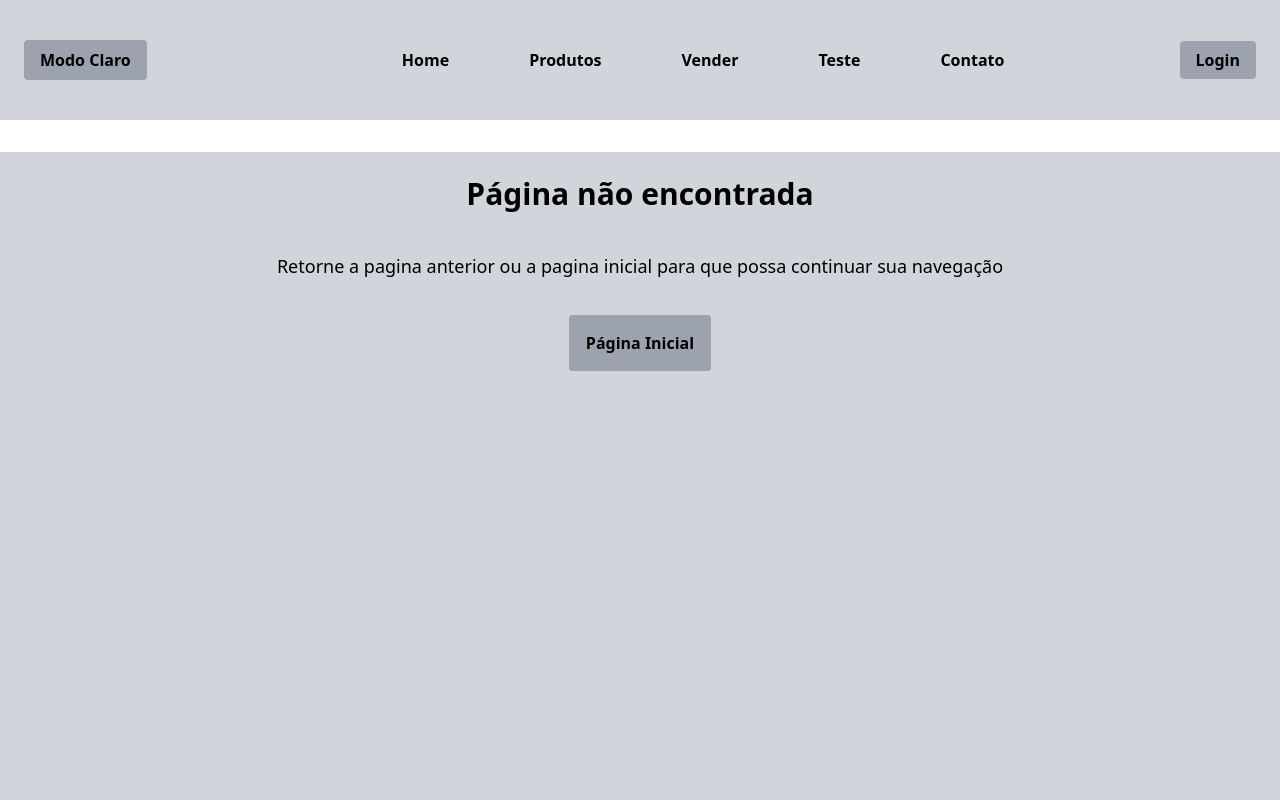
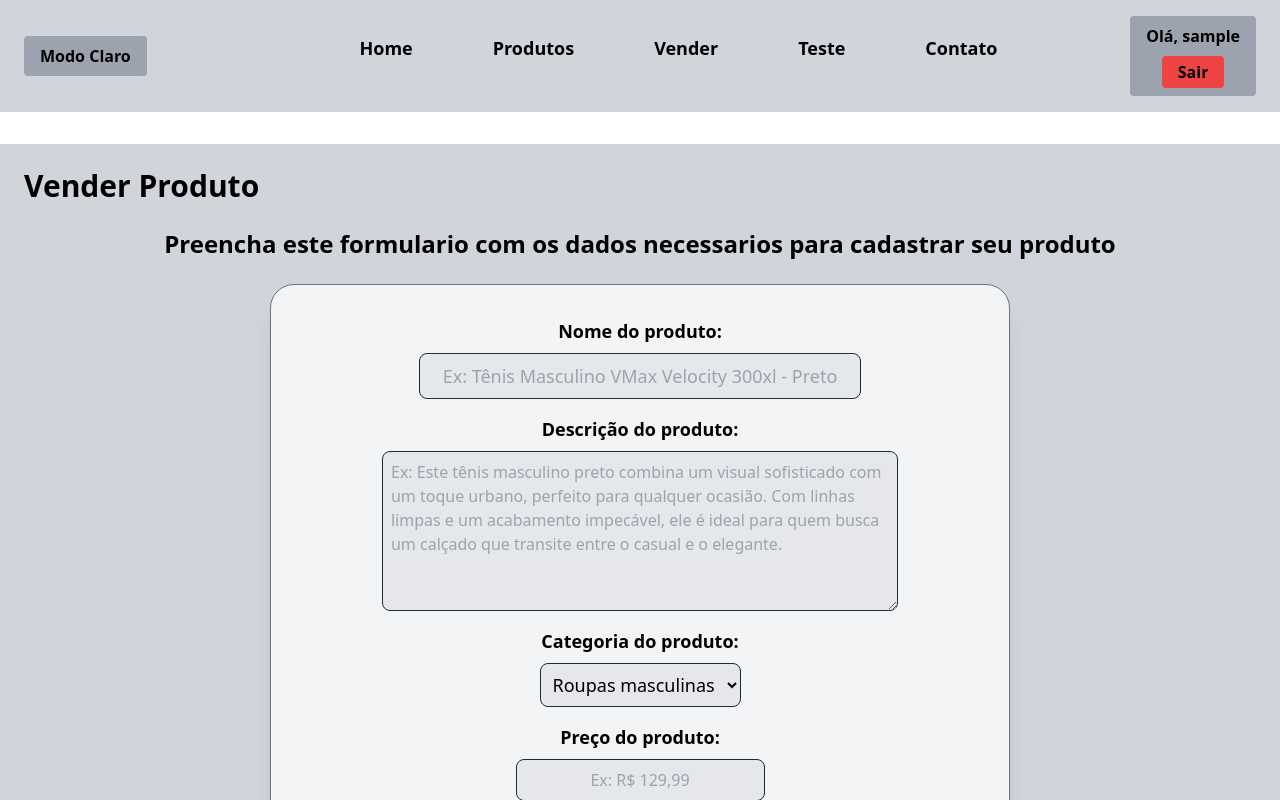
Before and after one commit to ThiSiniero/cursoGPT, a React (Vite) app: page /vender in a window 1280 px wide. Shown: the top 800 px of the page. Built offline with nearby package versions, Linux system fonts and the light colour scheme; sample sign-in values are in the browser's storage.

Commit message:
add sell page

```diff
--- a/src/App.jsx
+++ b/src/App.jsx
@@ -15,6 +15,7 @@ import Page404 from "./pages/page404";
 //import ProdInfo from "./pages/prodInfo";
 import ProdInfoRedux from "./pages/prodInfoRedux";
 import Login from "./pages/login";
+import Sell from "./pages/sell";
 import { PrivateRoute as Pv } from "./components/PrivateRoute";
 
 function AppContent() {
@@ -33,7 +34,8 @@ function AppContent() {
           <Route path="*" element={<Page404 />} />
           <Route path="/produtos/:id" element={<ProdInfoRedux />} />
           <Route path="/login" element={<Login />} />
-          <Route path="/teste" element={<Pv> <Teste/> </Pv>} />
+          <Route path="/teste" element={<Teste/>} />
+          <Route path="/vender" element={<Pv> <Sell/> </Pv>}/>
         </Routes>
       </div>
     </div>
--- a/src/components/Navbar.jsx
+++ b/src/components/Navbar.jsx
@@ -24,14 +24,11 @@ function Navbar() {
 
   return (
     <nav>
-      <div className={`flex flex-col lg:flex-row justify-between items-center py-4 sm:py-10 mb-8 ${theme === "dark" ? "bg-gray-500 text-white" : "bg-gray-300 text-black"} font-bold`}>
+      <div className={`border-b lg:border-none border-gray-600 flex flex-col lg:flex-row justify-between items-center lg:py-4 py-10 mb-8 ${theme === "dark" ? "bg-gray-500 text-white" : "bg-gray-300 text-black"} font-bold`}>
 
         {/* Botão de tema para desktop (aparece a partir de lg: 1024px) */}
         <div className="hidden lg:block lg:pl-6">
-          <button
-            onClick={toggleTheme}
-            className={`px-4 py-2 rounded ${theme === "dark" ? "bg-gray-700 text-white" : "bg-gray-400 text-black"}`}
-          >
+          <button onClick={toggleTheme} className={`px-4 py-2 rounded ${theme === "dark" ? "bg-gray-700 text-white" : "bg-gray-400 text-black"}`}>
             Modo {theme === "dark" ? "Escuro" : "Claro"}
           </button>
         </div>
@@ -60,12 +57,12 @@ function Navbar() {
 
         </div>
 
-        <div className={`${isOpen ? "block mt-14  " : "hidden"} lg:flex flex-col lg:flex-row lg:space-y-0 lg:space-x-4 md:space-x-[5%] lg:pl-20 w-full lg:w-auto px-4 lg:px-0 text-center`}>
-          <Link className="px-4 lg:px-8 py-2 lg:py-0 lg:text-base text-2xl" to="/">Home</Link>
-          <Link className="px-4 lg:px-8 py-2 lg:py-0 lg:text-base text-2xl" to="/produtos">Produtos</Link>
-          <Link className="px-4 lg:px-8 py-2 lg:py-0 lg:text-base text-2xl" to="/vender">Vender</Link>
-          <Link className="px-4 lg:px-8 py-2 lg:py-0 lg:text-base text-2xl" to="/teste">Teste</Link>
-          <Link className="px-4 lg:px-8 py-2 lg:py-0 lg:text-base text-2xl" to="/contato">Contato</Link>
+        <div className={`${isOpen ? "block mt-8 lg:mt-4 " : "hidden"} border-t lg:border-none pt-6 lg:pt-0 border-gray-600 lg:flex flex-col lg:flex-row  lg:space-x-4 lg:pl-20 w-full lg:w-auto px-4 lg:px-0 text-center`}>
+          <Link className="px-4 lg:px-8 py-2 lg:py-0 lg:pb-4 lg:text-lg text-2xl" to="/">Home</Link>
+          <Link className="px-4 lg:px-8 py-2 lg:py-0 lg:text-lg text-2xl" to="/produtos">Produtos</Link>
+          <Link className="px-4 lg:px-8 py-2 lg:py-0 lg:text-lg text-2xl" to="/vender">Vender</Link>
+          <Link className="px-4 lg:px-8 py-2 lg:py-0 lg:text-lg text-2xl" to="/teste">Teste</Link>
+          <Link className="px-4 lg:px-8 py-2 lg:py-0 lg:text-lg text-2xl" to="/contato">Contato</Link>
         </div>
 
         <div className="hidden lg:block lg:mr-6">
--- a/src/components/ProductRedux.jsx
+++ b/src/components/ProductRedux.jsx
@@ -14,7 +14,7 @@ function ProductList({id}) {
       <Link to={`/produtos/${produto.id}`} state={{ produto }} className="flex items-start gap-4 p-4 rounded bg-white shadow hover:shadow-lg transition hover:scale-105">
       <img className='w-24 h-24 object-contain' src={produto.image} alt={produto.title} />
       <div className="flex-1">
-        <h2 className="font-bold lg:text-xl text-2xl mb-2 line-clamp-2">{produto.title}</h2>
+        <h2 className="font-bold lg:text-lg text-2xl mb-2 line-clamp-2">{produto.title}</h2>
         <p className="text-gray-600 lg:text-sm text-lg mb-2 line-clamp-4">{produto.description}</p>
         <div className='flex flex-col lg:flex-row lg:justify-between'>
           <p className="text-green-600 font-bold">R$ {produto.price}</p>
--- a/src/context/AuthContext.jsx
+++ b/src/context/AuthContext.jsx
@@ -1,26 +1,29 @@
 import { createContext, useContext, useState, useEffect } from "react";
+import { useSelector } from "react-redux";
 
 export const AuthContext = createContext();
 
-const ahthorizedUsers = [
-  { username: "thiago", password: "123" },
-  { username: "admin", password: "admin" },
-  { username: "user", password: "user" },
-];
+export function AuthProvider({ children }) {
+  const [user, setUser] = useState(() => {
+    const savedUser = localStorage.getItem("user");
+    return savedUser ? JSON.parse(savedUser) : null;
+  });
 
-export function AuthProvider({ children }) {
-  const [user, setUser] = useState(null);
+  const { items } = useSelector((state) => state.users);
+
 
   useEffect(() => {
     localStorage.setItem("user", JSON.stringify(user));
   }, [user]);
 
   const login = (username, password) => {
-    const foundUser = ahthorizedUsers.find(
-      (user) => user.username === username && user.password === password
+    const foundUser = items.find(
+      (user) => user.name == username && user.id == password
     );
     if (foundUser) {
-      setUser(foundUser);
+      const userDataToStore = { username: foundUser.username };
+      setUser(userDataToStore);
+      localStorage.setItem("user", JSON.stringify(userDataToStore));
       return true;
     }
     return false;
--- a/src/pages/products.jsx
+++ b/src/pages/products.jsx
@@ -20,9 +20,9 @@ function Produtos() {
 
   return (
     <div className="p-4 sm:p-6">
-      <div className="flex flex-col sm:flex-row justify-between items-center mb-4">
-        <h1 className="text-2xl sm:text-5xl font-bold mb-6">Nossos Produtos</h1>
-        <select className="p-2 sm:text-lg rounded-t-xl" onChange={(e) => setCategory(e.target.value)} value={category}>
+      <div className="flex flex-row justify-between items-center mb-4">
+        <h1 className="lg:text-3xl text-5xl font-bold mb-6">Nossos Produtos</h1>
+        <select className="p-2 text-lg lg:text-base rounded-t-xl" onChange={(e) => setCategory(e.target.value)} value={category}>
           <option value="all">Todas categorias</option>
           <option value="men's clothing">Roupas masculinas</option>
           <option value="women's clothing">Roupas femininas</option>
--- /dev/null
+++ b/src/pages/sell.jsx
@@ -0,0 +1,55 @@
+import "../index.css";
+import { useState } from "react";
+
+function Sell() {
+
+  const [valor, setValor] = useState("");
+
+  const handleChange = (e) => {
+    let inputValor = e.target.value;
+
+    // Remove "R$" e espaços para processar apenas números
+    inputValor = inputValor.replace(/\D/g, "");
+
+    // Converte para número e formata
+    const valorNumerico = (Number(inputValor) / 100).toLocaleString("pt-BR", {
+      style: "currency",
+      currency: "BRL",
+    });
+    setValor(valorNumerico);
+    inputValor == 0 ? setValor("") : null;
+  };
+
+  return (
+    <div className="p-4 sm:p-6">
+        <h1 className="lg:text-3xl text-5xl font-bold mb-6">Vender Produto</h1>
+        <h2 className="text-center text-2xl font-semibold mb-6">Preencha este formulario com os dados necessarios para cadastrar seu produto</h2>
+        <div className="flex flex-col items-center mb-4">
+          <form onSubmit={console.log()} className="text-center flex flex-col items-center py-8 bg-gray-100 rounded-3xl border border-gray-500 shadow-xl lg:w-[60%] w-[90%]">
+            <label className="text-lg font-semibold">Nome do produto:</label>
+            <input type="text" name="name" id="name" placeholder="Ex: Tênis Masculino VMax Velocity 300xl - Preto" className="border text-center text-lg border-gray-800 bg-gray-200 rounded-lg p-2  mt-2 mb-4 w-[60%]" required/>
+            <label className="text-lg font-semibold">Descrição do produto:</label>
+            <textarea name="description" id="description" placeholder="Ex: Este tênis masculino preto combina um visual sofisticado com um toque urbano, perfeito para qualquer ocasião. Com linhas limpas e um acabamento impecável, ele é ideal para quem busca um calçado que transite entre o casual e o elegante." className="border border-gray-800 bg-gray-200 rounded-lg p-2 mt-2 mb-4 w-[70%] h-[10em]" required></textarea>
+            <label className="text-lg font-semibold" >Categoria do produto:</label>
+            <select className="border border-gray-800 bg-gray-200 rounded-lg text-lg p-2 mt-2 mb-4" name="category" id="category" required>
+              <option value="men's clothing">Roupas masculinas</option>
+              <option value="women's clothing">Roupas femininas</option>
+              <option value="jewelery">Joias</option>
+              <option value="electronics">Eletronicos</option>
+              <option value="outher">Outros</option>
+            </select>
+            <label className="text-lg font-semibold">Preço do produto:</label>
+            <input type="text" name="price" id="price" placeholder="Ex: R$ 129,99" value={valor} onChange={handleChange} className="border text-center border-gray-800 bg-gray-200 rounded-lg p-2 mt-2 mb-4" required/>
+            <label className="text-lg font-semibold">Imagem do produto:</label>
+            <input type="file" name="image" id="image" className="border border-gray-800 bg-gray-200 rounded-lg p-4 mt-2 mb-4" required/>
+            <div className="space-x-8">
+              <button type="submit" className="bg-gray-400 text-white p-4 rounded hover:bg-gray-500 mb-4">Enviar</button>
+              <button type="button" className="bg-red-400 text-white p-4 rounded hover:bg-red-200 mb-4" onClick={() => {}}>Cancelar</button>
+            </div>
+          </form>
+        </div>
+    </div>
+  );
+}
+
+export default Sell;
--- a/src/pages/test.jsx
+++ b/src/pages/test.jsx
@@ -1,60 +1,24 @@
 import React, { useState, useEffect } from 'react';
-import axios from 'axios';
+import { useSelector, useDispatch } from "react-redux";
+// import axios from 'axios';
 import "../index.css";
-import { toast } from 'react-toastify';
+// import { toast } from 'react-toastify';
 import 'react-toastify/dist/ReactToastify.css';
 
 import Button from "../components/Button"
 import Cart from '../components/Cart';
+import { fetchUsers } from '../store/usersSlice';
 
 function Teste() {
-    const [users, setUsers] = useState([]);
-    const [loading, setLoading] = useState(true);
-    const [error, setError] = useState(null);
+    const { items, status, error } = useSelector((state) => state.users);
     const [editing, setEditing] = useState(false);
     const [name, setName] = useState('');
     const [email, setEmail] = useState('');
 
-    const fetchUsers = async () => {
-        try {
-            const response = await axios.get('https://jsonplaceholder.typicode.com/users')
-            setUsers(response.data);
-        } catch (e) {
-            console.log(e)
-            setError(e.message);
-        } finally {
-            setLoading(false);
-        }
-    }
-
-    const handleSubmit = async (e) => {
-        e.preventDefault();
-
-        try {
-
-            const response = await axios.post('https://jsonplaceholder.typicode.com/users', {
-                name,
-                email,
-            });
-            toast.success(
-                <div className='text-left'>
-                    <p>Usuário criado com sucesso</p>
-                    <p>{response.data.id}: {response.data.name} - {response.data.email}</p>
-                </div>
-            );
-            console.log('Usuario criado:', response.data);
-
-            setName("");
-            setEmail("");
-            setEditing(false)
-
-        } catch (e) {
-            toast.error('Erro ao criar o post.');
-            console.error('Erro:', e);
-        }
-    }
-
-    useEffect(() => {fetchUsers()}, []);
+    const dispatch = useDispatch();
+    useEffect(() => {
+        dispatch(fetchUsers());
+    }, [dispatch])
 
 
     return <>
@@ -63,11 +27,11 @@ function Teste() {
             <h1 className='text-3xl p-4 my-10 font-bold'>Usuarios:</h1>
             <ul className='bg-gray-100 mb-12 p-12 rounded-3xl border border-gray-500 shadow-xl'>
                 {error && <p className='text-center text-3xl font-bold'>ERRO: {error} </p>}
-                {loading && <div className="flex flex-col items-center justify-center">
+                {status == "loading" && <div className="flex flex-col items-center justify-center">
                                 <p className='text-center text-3xl font-bold mb-10'>CARREGANDO ...</p>
                                 <div className="w-10 h-10 border-4 border-blue-500 border-t-transparent rounded-full animate-spin"></div>
                             </div>}
-                {!error && !loading && users.map(user => (
+                {!error && status == "succeeded" && items.map(user => (
                 <li key={user.id}>{user.id}: {user.name} - {user.email}</li>
                 ))}
             </ul>
@@ -75,37 +39,20 @@ function Teste() {
 
             {editing && <div className="flex flex-col items-center p-4 bg-gray-100 rounded-3xl border border-gray-500 shadow-xl">
                 <h1 className="text-2xl font-bold mb-4">Criar Novo Post</h1>
-                <form onSubmit={handleSubmit} className="w-full max-w-md">
+                <form onSubmit={""} className="w-full max-w-md">
                     <div className="mb-4">
                         <label className="block text-gray-700">Nome</label>
-                        <input
-                            type="text"
-                            value={name}
-                            onChange={(e) => setName(e.target.value)}
-                            className="w-full p-2 border border-gray-300 rounded "
-                            required
-                        />
+                        <input type="text" value={name} onChange={(e) => setName(e.target.value)} className="w-full p-2 border border-gray-300 rounded " required/>
                     </div>
                     <div className="mb-4">
                         <label className="block text-gray-700">Email</label>
-                        <input
-                            type="text"
-                            value={email}
-                            onChange={(e) => setEmail(e.target.value)}
-                            className="w-full p-2 border border-gray-300 rounded"
-                            required
-                        />
+                        <input type="text" value={email} onChange={(e) => setEmail(e.target.value)} className="w-full p-2 border border-gray-300 rounded" required/>
                     </div>
-                    <button
-                    type="submit"
-                    className="w-full bg-gray-400 text-white p-2 rounded hover:bg-gray-500 mb-4"
-                    >Criar Usuario
+                    <button type="submit" className="w-full bg-gray-400 text-white p-2 rounded hover:bg-gray-500 mb-4">
+                        Criar Usuario
                     </button>
-                    <button
-                    type="button"
-                    className="w-full bg-red-400 text-white p-2 rounded hover:bg-red-200"
-                    onClick={() => setEditing(false)}
-                    >Cancelar
+                    <button type="button" className="w-full bg-red-400 text-white p-2 rounded hover:bg-red-200" onClick={() => setEditing(false)}>
+                        Cancelar
                     </button>
                 </form>
             </div>}
--- a/src/store/store.jsx
+++ b/src/store/store.jsx
@@ -5,16 +5,18 @@ import { combineReducers } from 'redux';
 
 import productsReducer from './productsSlice';
 import salesReducer from './salesSlice';
+import usersReducer from './usersSlice';
 
 const persistConfig = {
   key: 'root',
   storage,
-  whitelist: ['products', 'sales'],
+  whitelist: ['products', 'sales', 'users'], // Lista de reducers a serem persistidos
 };
 
 const rootReducer = combineReducers({
   products: productsReducer,
-  sales: salesReducer
+  sales: salesReducer,
+  users: usersReducer,
 });
 
 const persistedReducer = persistReducer(persistConfig, rootReducer);
--- /dev/null
+++ b/src/store/usersSlice.jsx
@@ -0,0 +1,39 @@
+import { createSlice , createAsyncThunk} from '@reduxjs/toolkit';
+import 'react-toastify/dist/ReactToastify.css';
+
+
+export const fetchUsers = createAsyncThunk('users/fetchUsers', async () => {
+    const response = await fetch('https://jsonplaceholder.typicode.com/users');
+    const data = await response.json();
+    console.log(data);
+
+    return data;
+  });
+
+const initialState = {
+    items: [],
+    status: 'idle',
+    error: null,
+};
+
+const usersSlice = createSlice({
+  name: 'users',
+  initialState,
+  reducers: {},
+  extraReducers: (builder) => {
+      builder
+        .addCase(fetchUsers.pending, (state) => {
+          state.status = 'loading';
+        })
+        .addCase(fetchUsers.fulfilled, (state, action) => {
+          state.status = 'succeeded';
+          state.items = action.payload;
+        })
+        .addCase(fetchUsers.rejected, (state, action) => {
+          state.status = 'failed';
+          state.error = action.error.message;
+        });
+    },
+});
+
+export default usersSlice.reducer;
```
